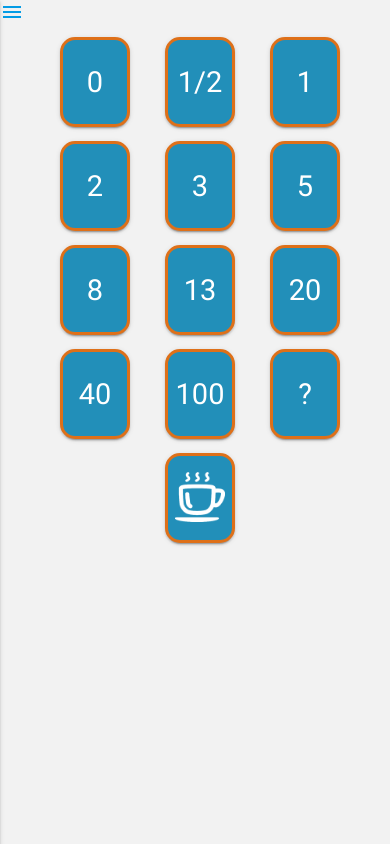
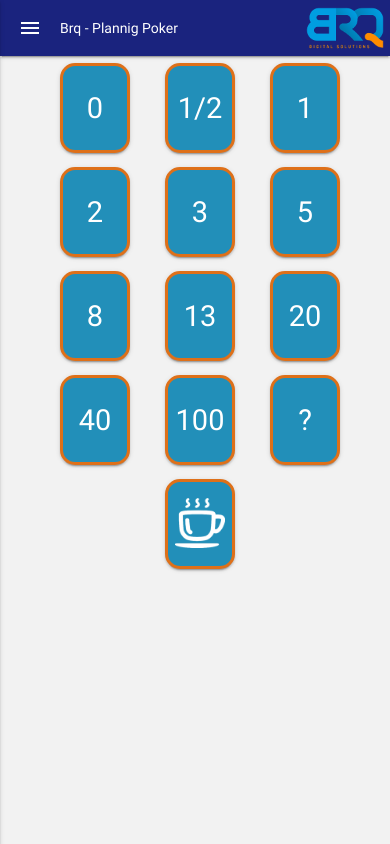
Before and after one commit to mmcromero/poker-planning, a website: page www/index.html in a window 390 px wide. Drawn offline with Linux system fonts and the light colour scheme; some packages are replaced by stand-ins of ours.

Commit message:
melhorias

```diff
--- a/www/index.html
+++ b/www/index.html
@@ -171,11 +171,31 @@
         /*background: black;*/
       }
 
+
+      nav a{
+
+      }
+
+      nav img{
+        float: right;
+        width: 90px;
+        margin-top: 7px;
+      }
+
+      nav p{
+        margin: 0;
+        padding: 0;
+      }
+
     </style>
 </head>
 <body onload="onLoad()">
 
-
+    <nav class="indigo darken-4" id="topo">
+        <a href="#" data-activates="slide-out" class="button-collapse"><i class="material-icons">menu</i></a>
+        <img class="logo-topo" src="img\logo-consultorias\logo-brq.png" alt="logo">
+        <p class="titulo-local">Brq - Plannig Poker</p>
+    </nav>
 
     <ul id="slide-out" class="side-nav ">
         <li class="row"></li>
@@ -196,7 +216,7 @@
         <li><a class="waves-effect black-text menu-lateral share" href="#">Compartilhar</a></li>
         <li><div class="divider"></div></li>
     </ul>
-    <a href="#" data-activates="slide-out" class="button-collapse"><i class="material-icons">menu</i></a>
+
 
 
 
--- a/www/js/app.js
+++ b/www/js/app.js
@@ -1,4 +1,29 @@
+var trocaTextoBotão = function (tipo) {
+  if(tipo == "fibo"){
+    $("titulo-local").text("Baralho fibonacci");
+    $( ".texto-card" ).each(function( index ) {
+      if($(this).attr('data-fibo') != "coffe"){
+        $( this ).text($(this).attr('data-fibo'));
+        // mostra carta inferior esquerdo
+        $(".standard-hide").removeClass("hide");
+      }
 
+
+
+    });
+  }else{
+    $( ".texto-card" ).each(function( index ) {
+      if($(this).attr('data-standard') != "coffe"){
+        $( this ).text($(this).attr('data-standard'));
+        // esconde carta inferior esquerdo
+        $(".standard-hide").addClass("hide");
+      }
+
+    });
+  }
+}
+
+trocaTextoBotão("fibo");
 
   // Initialize collapse button
   $(".button-collapse").sideNav();
@@ -103,29 +128,7 @@ $(".menu-lateral").on("click", function(){
 
 });
 
-var trocaTextoBotão = function (tipo) {
-  if(tipo == "fibo"){
-    $( ".texto-card" ).each(function( index ) {
-      if($(this).attr('data-fibo') != "coffe"){
-        $( this ).text($(this).attr('data-fibo'));
-        // mostra carta inferior esquerdo
-        $(".standard-hide").removeClass("hide");
-      }
 
-
-
-    });
-  }else{
-    $( ".texto-card" ).each(function( index ) {
-      if($(this).attr('data-standard') != "coffe"){
-        $( this ).text($(this).attr('data-standard'));
-        // esconde carta inferior esquerdo
-        $(".standard-hide").addClass("hide");
-      }
-
-    });
-  }
-}
 
 
 
@@ -149,7 +152,7 @@ var onError = function () {
 
 function onLoad() {
     //inicia em fibo
-    trocaTextoBotão("fibo");
+
     $(".menu-lateral.fibo").addClass("ativo");
 
 
```
